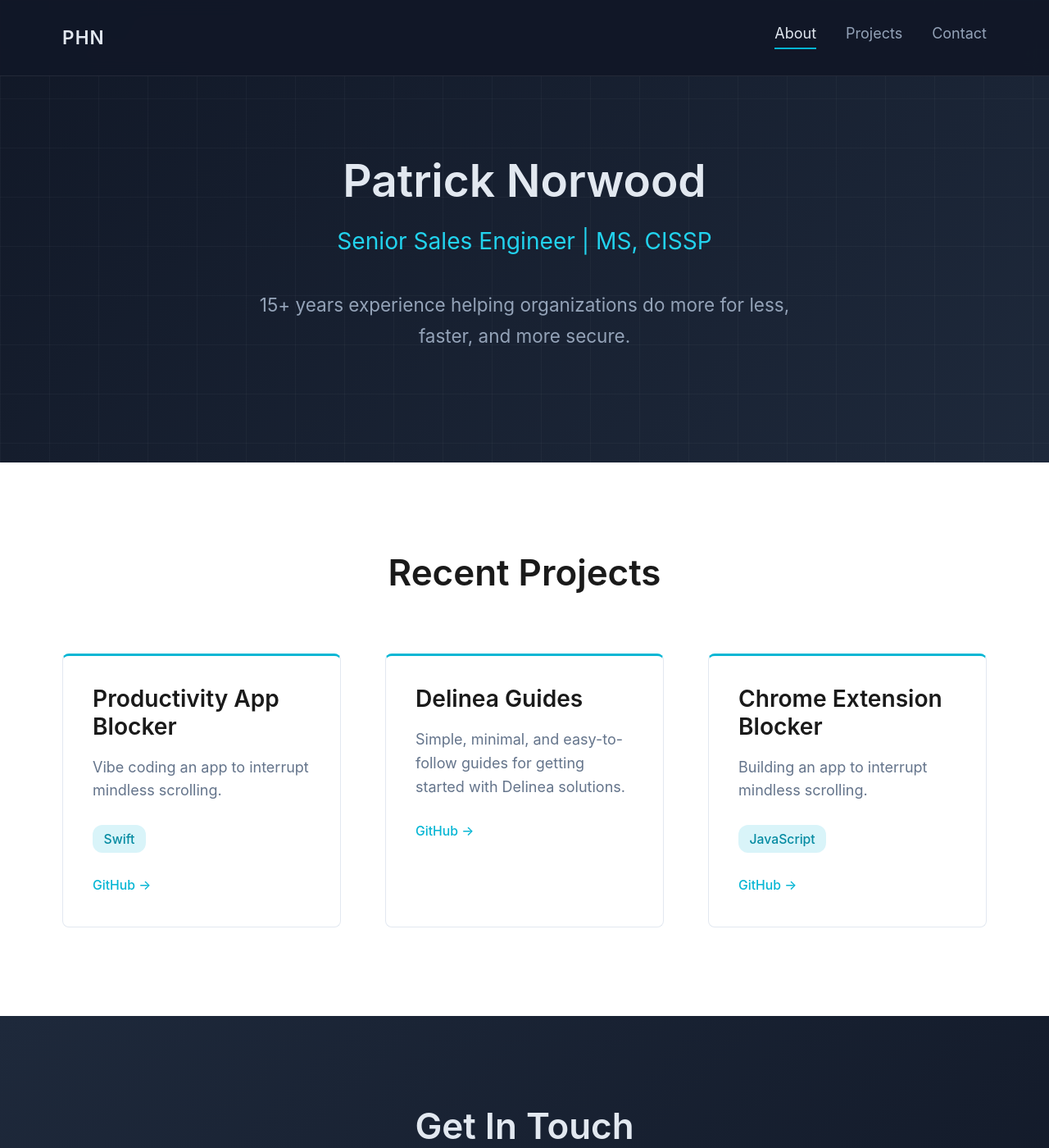
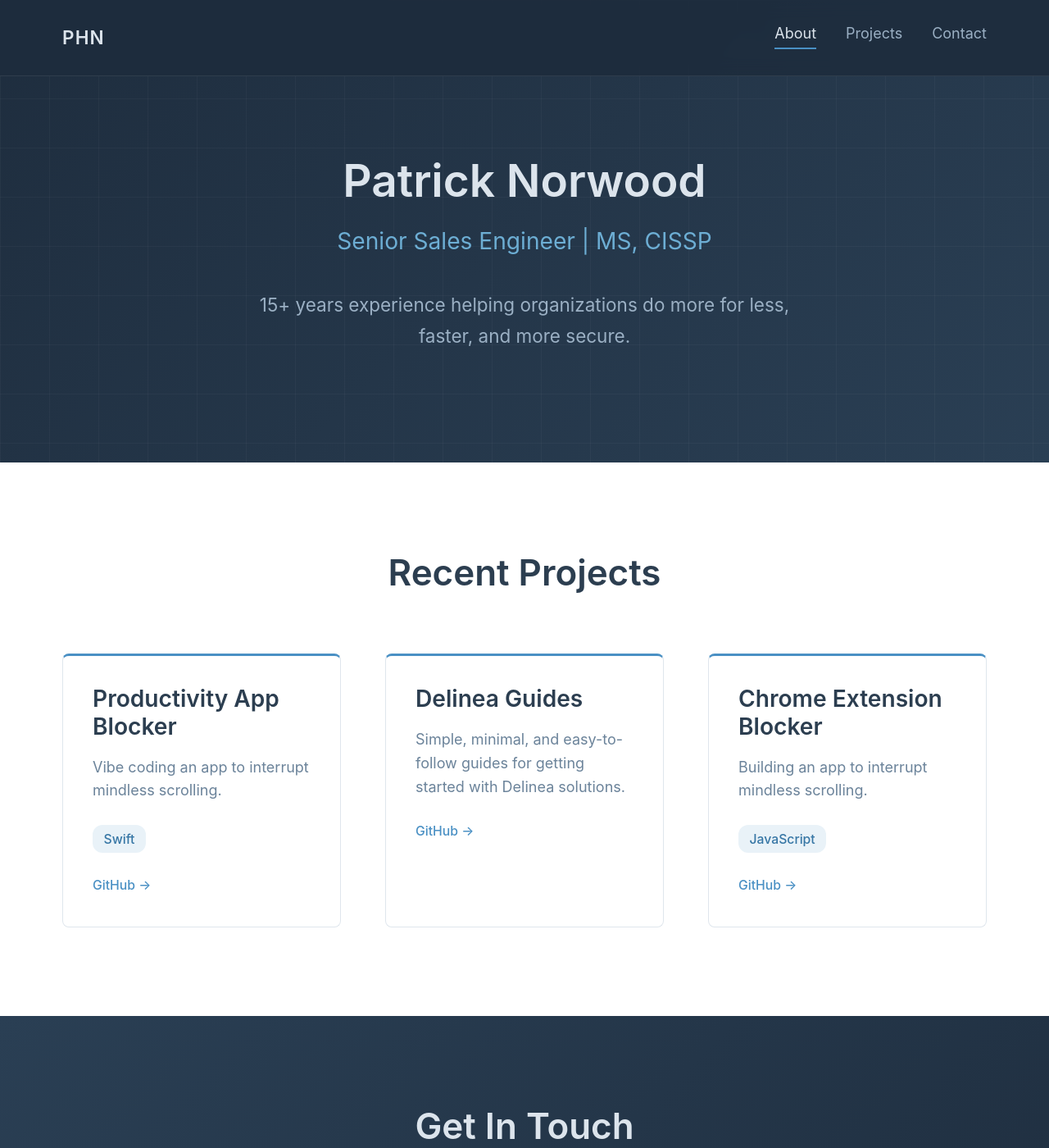
Before and after one commit to phnorwood/phnorwood.github.io, a Jekyll site: the page built from index.html, in a window 1280 px wide and 1400 px high. Shown: the whole window at 82% size. Built offline with Jekyll 4.4.1, drawn with Linux system fonts in a browser that asks for light colours; the list of posts is cut into pages by our own code.

Commit message:
Shifted everything to a softer, more complementary palette

```diff
--- a/_sass/_sections.scss
+++ b/_sass/_sections.scss
@@ -70,7 +70,7 @@
 
   &:hover {
     transform: translateY(-4px);
-    box-shadow: 0 12px 32px rgba(6, 182, 212, 0.12), 0 4px 12px rgba(0, 0, 0, 0.06);
+    box-shadow: 0 12px 32px rgba(74, 144, 196, 0.12), 0 4px 12px rgba(0, 0, 0, 0.05);
   }
 
   .project-image {
--- a/_sass/_variables.scss
+++ b/_sass/_variables.scss
@@ -1,18 +1,18 @@
 // Color Palette
-$color-dark: #111827;
-$color-dark-mid: #1e293b;
-$color-text: #1a1a1a;
-$color-text-light: #64748b;
-$color-text-on-dark: #e2e8f0;
-$color-text-on-dark-muted: #94a3b8;
-$color-border: #e2e8f0;
+$color-dark: #1e2d3e;
+$color-dark-mid: #2a3f54;
+$color-text: #2c3e50;
+$color-text-light: #6b839a;
+$color-text-on-dark: #dce4ec;
+$color-text-on-dark-muted: #9bb0c4;
+$color-border: #dfe6ed;
 $color-background: #ffffff;
-$color-background-alt: #f0f9ff;
+$color-background-alt: #f5f8fb;
 
 // Accent
-$color-accent: #06b6d4;
-$color-accent-light: #22d3ee;
-$color-accent-glow: rgba(6, 182, 212, 0.15);
+$color-accent: #4a90c4;
+$color-accent-light: #6daed4;
+$color-accent-glow: rgba(74, 144, 196, 0.12);
 
 // Typography
 $font-family-base: -apple-system, BlinkMacSystemFont, "Segoe UI", Roboto, Oxygen-Sans, Ubuntu, Cantarell, "Helvetica Neue", sans-serif;
```
